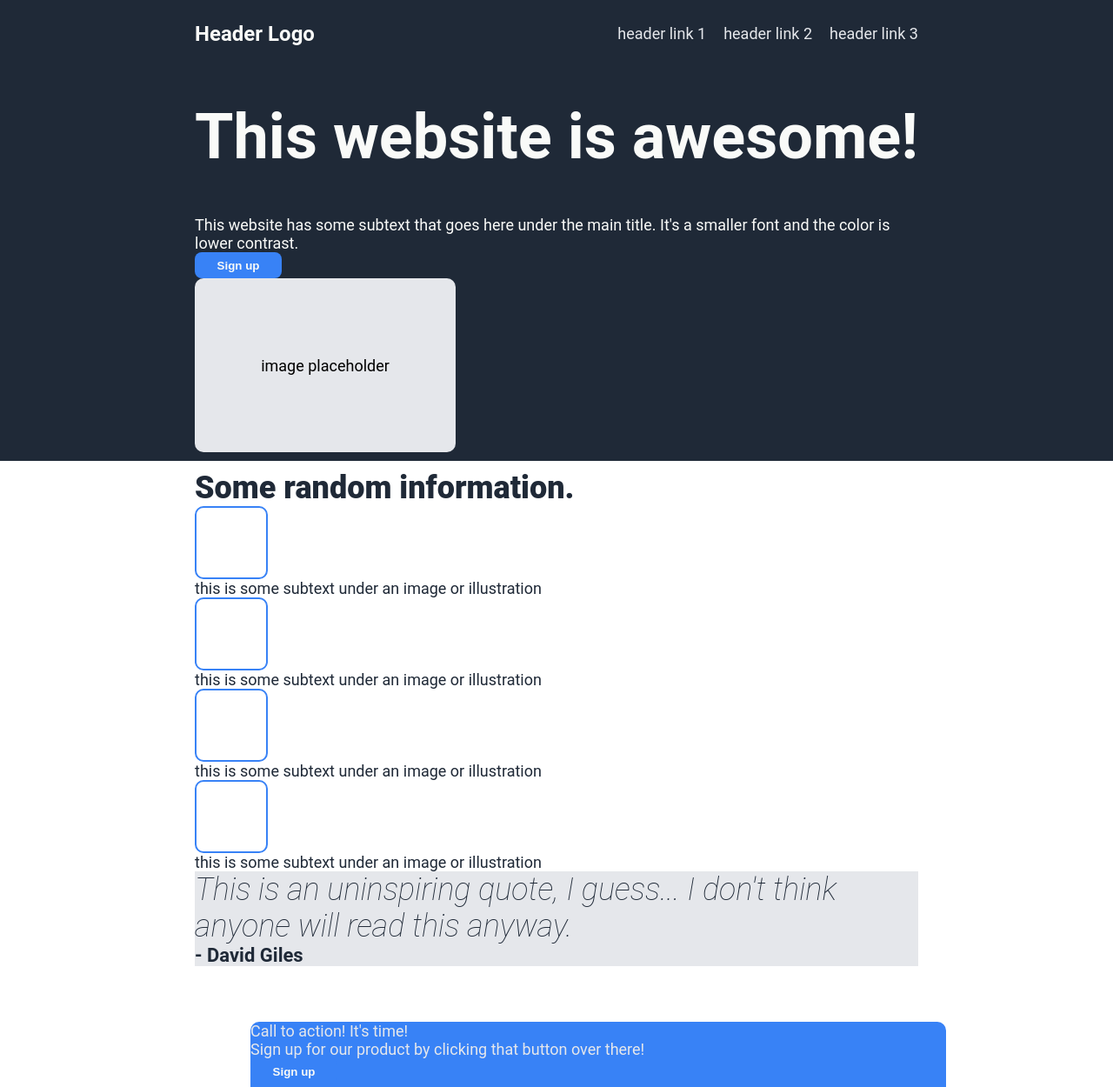
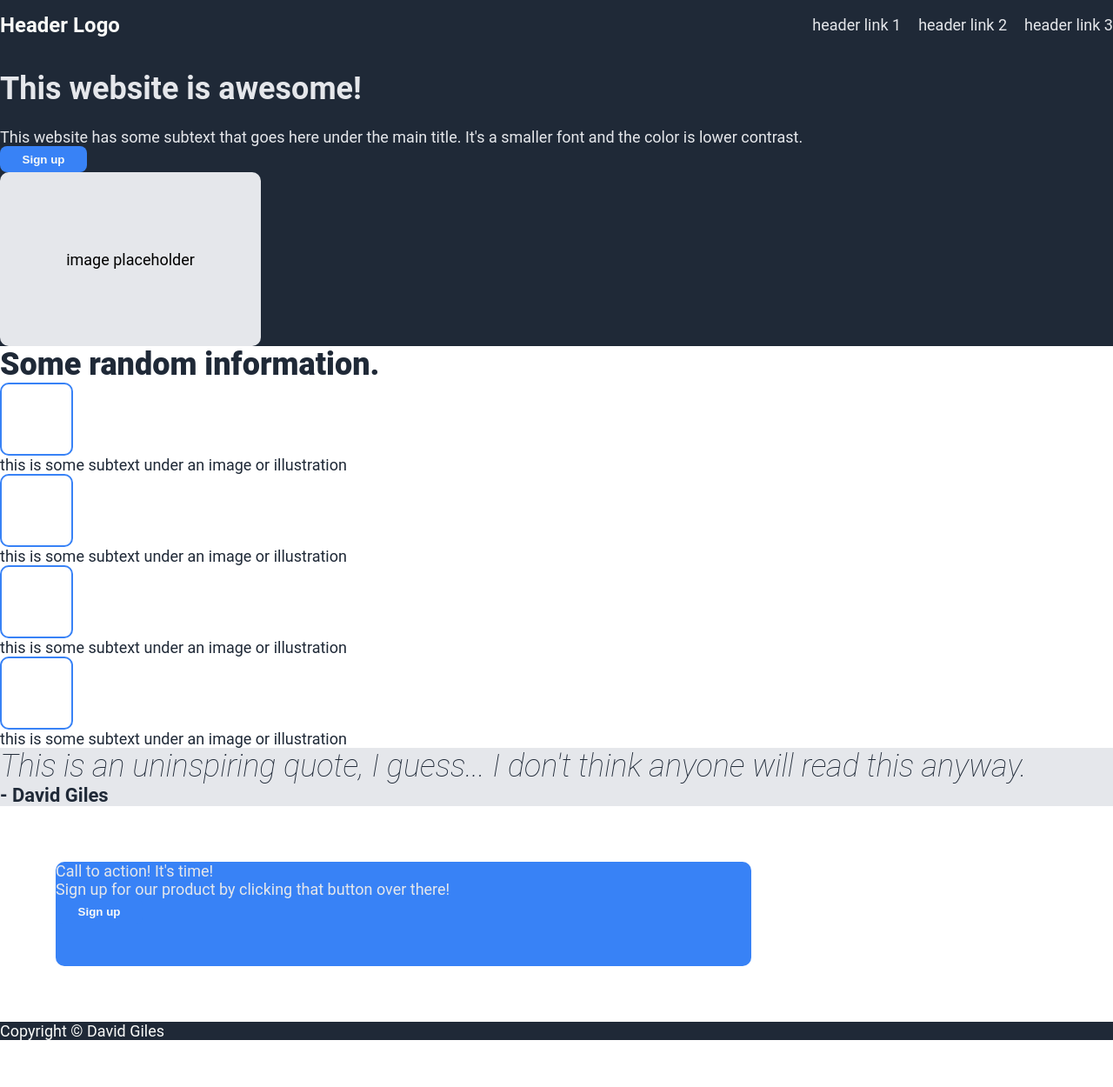
Before and after one commit to davgiles/odin-landing-page, a plain HTML site: page index.html in a window 1280 px wide. Shown: the top 1250 px of the page at 87% size. After the commit the page ends 1196 px from the top, so only its background shows below. Drawn offline with Linux system fonts and the light colour scheme.

Commit message:
reworked code structure

```diff
--- a/index.html
+++ b/index.html
@@ -9,32 +9,36 @@
 </head>
 
 <body>
+    <div class="wrapper">
         <div class="header">
-        <div class="header-navbar">
-            <div class="header-logo">Header Logo</div>
-            <ul class="header-links">
+            <div class="logo">Header Logo</div>
+            <div class="links">
+                <ul>
                     <li><a href="#">header link 1</a></li>
                     <li><a href="#">header link 2</a></li>
                     <li><a href="#">header link 3</a></li>
                 </ul>
             </div>
-        <div class="header-title">
+        </div>
+
+        <div class="section-1">
+            <div class="container">
                 <h1>This website is awesome!</h1>
-        </div>
-        <div class="header-text">
-            This website has some subtext that goes here under the main title. It's a smaller font and the color is
+                <div class="text">
+                    This website has some subtext that goes here under the main title. It's a smaller font and the color
+                    is
                     lower contrast.
                 </div>
                 <button class="signup">Sign up</button>
+            </div>
             <div class="header-img">
                 <!--<img src="images/canada.jpg" alt="Peyto Lake">-->
                 image placeholder
             </div>
-
         </div>
 
-    <div class="body">
-        <div class="info-container">
+        <div class="section-2">
+            <div class="container">
                 <div class="info-title">Some random information.</div>
                 <div class="info-img"></div>
                 <div class="info-text">this is some subtext under an image or illustration</div>
@@ -45,8 +49,9 @@
                 <div class="info-img"></div>
                 <div class="info-text">this is some subtext under an image or illustration</div>
             </div>
+        </div>
 
-        <div class="quote">
+        <div class="section-3">
             <div class="quote-text">
                 This is an uninspiring quote, I guess... I don't think anyone will read this anyway.
             </div>
@@ -55,6 +60,7 @@
             </div>
         </div>
 
+        <div class="section-4">
             <div class="banner">
                 <div class="banner-heading">
                     Call to action! It's time!
@@ -66,8 +72,7 @@
             </div>
         </div>
 
-    <div class="footer">
-        <div>Copyright © David Giles</div>
+        <div class="footer">Copyright © David Giles</div>
     </div>
 </body>
 
--- a/styles.css
+++ b/styles.css
@@ -1,16 +1,8 @@
 body {
     font-family: Roboto, Arial, sans-serif;
     margin: 0;
-    display: flex;
-    flex-direction: column;
     font-size: 18px;
     color: #e5e7eb;
-}
-
-.header,
-.body,
-.footer {
-    padding: 10px 14rem;
 }
 
 ul {
@@ -22,35 +14,47 @@ a {
     text-decoration: none;
 }
 
+.wrapper {
+    display: flex;
+    flex-direction: column;
+}
+
 .header {
     background-color: #1f2937;
     color: #f9faf8;
+    display: flex;
+    flex-direction: row;
+    justify-content: space-between;
+    align-items: center;
+    flex-shrink: 4;
 }
 
-.header-navbar {
-    display: flex;
-    justify-content: space-between;
-    align-items: center;
-}
-
-.header-links {
+.links ul {
     display: flex;
     gap: 20px;
 }
 
-.header-title {
-    font-size: 36px;
-    font-weight: 900;
-}
-
-.header-logo {
+.logo {
     font-size: 24px;
     font-weight: 700;
 }
 
-.header a {
+
+.links a {
     color: #e5e7eb;
 }
+
+.section-1 {
+    background-color: #1f2937;
+}
+
+.section-2 {}
+
+.section-3 {
+    background-color: #e5e7eb;
+}
+
+.section-4 {}
 
 .header-img {
     width: 300px;
@@ -108,6 +112,7 @@ a {
 .footer {
     background-color: #1f2937;
     color: #f9faf8;
+    flex-shrink: 4;
 }
 
 .signup {
```
Lines whose indentation alone changed are shown as unchanged.
